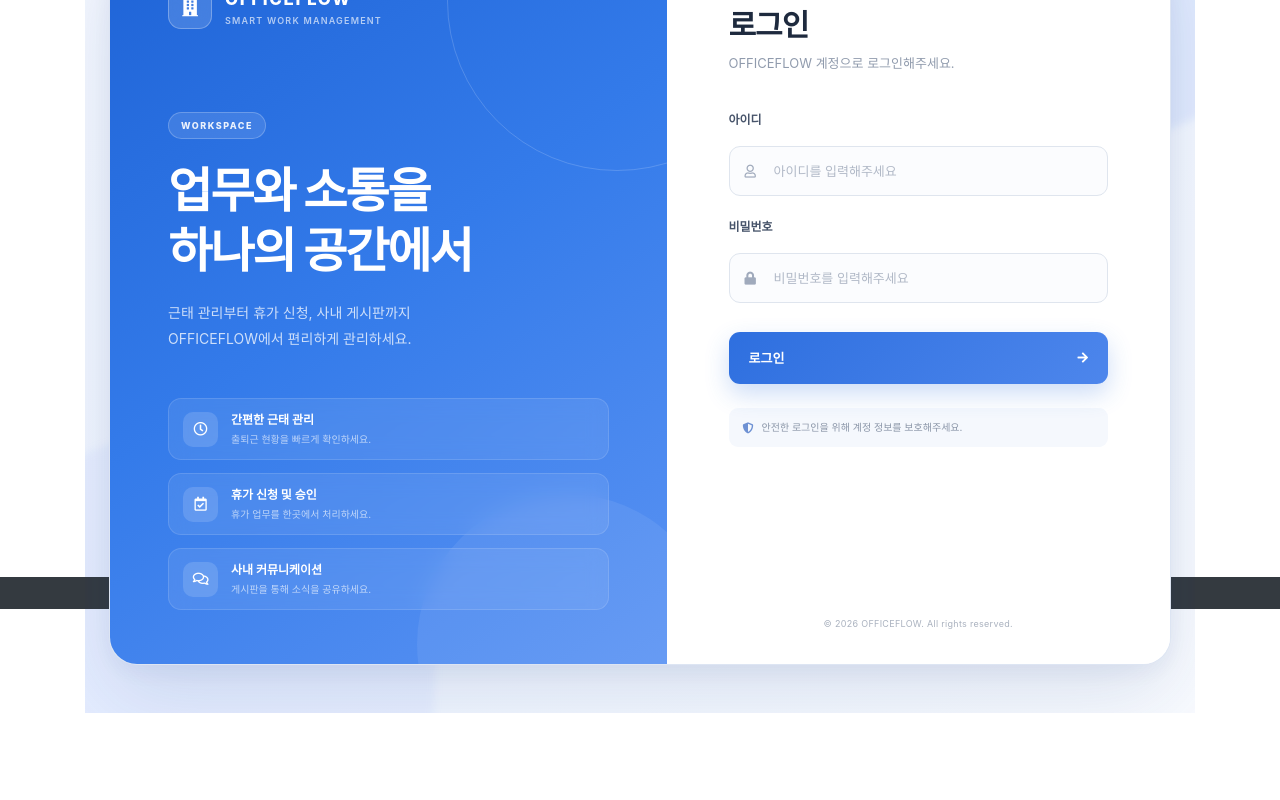
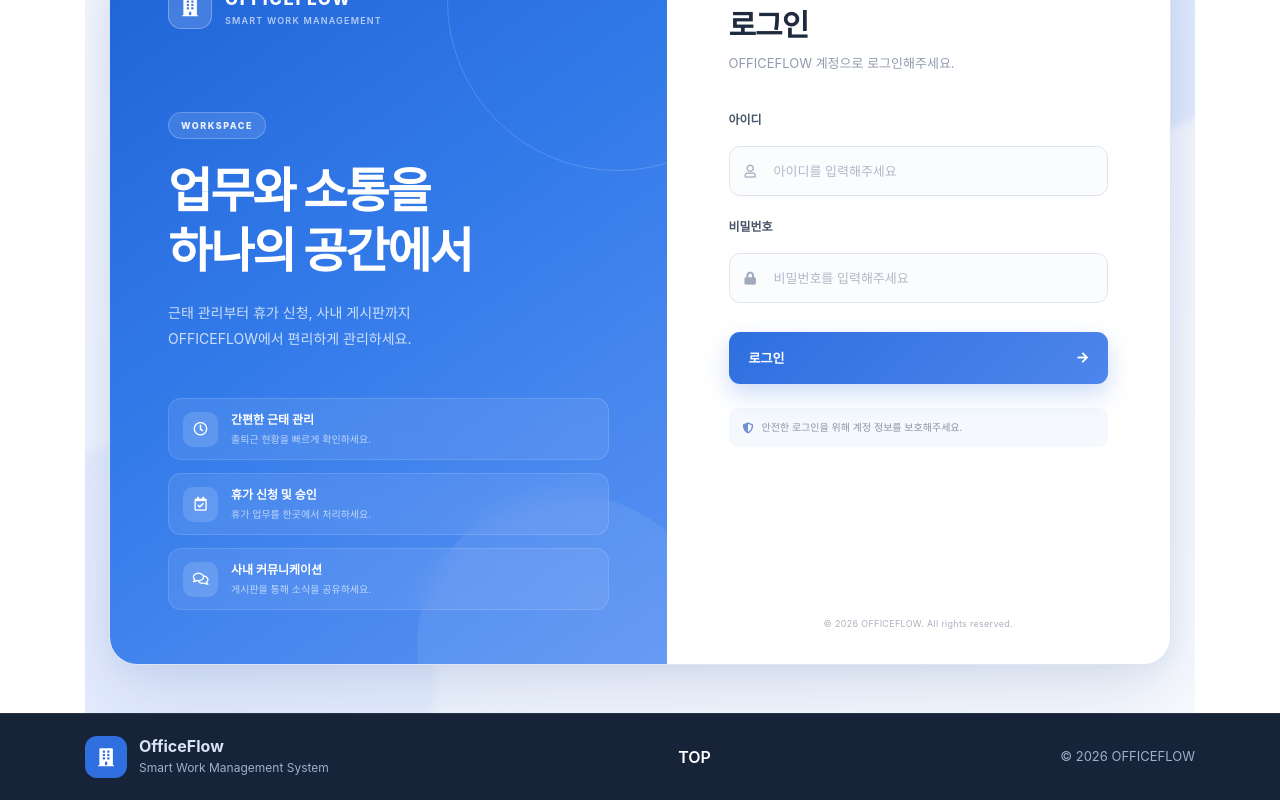
Before and after one commit to evergreen93/bbs-project, a React (Create React App) app in the folder frontend/: page / in a window 1280 px wide. Shown: the part 191-991 px from the top of the page. Before the commit the page ends 904 px from the top, so only its background shows below. Built offline with nearby package versions, Linux system fonts and the light colour scheme.

Commit message:
Redesign footer UI

```diff
--- a/frontend/src/Components/app/Footer.js
+++ b/frontend/src/Components/app/Footer.js
@@ -1,21 +1,32 @@
-import "../../css/footer.css"
+import "../../css/footer.css";
 
 function Footer() {
-	return (
-        <footer className="py-1 bg-dark text-light footer">
-          <div className="container text-center">
-            <ul className="nav justify-content-center mb-3">
-              <li className="nav-item">
-                <a className="nav-link text-light" href="/">Top</a>
-              </li>
-            </ul>
+    return (
+        <footer className="office-footer">
+            <div className="container office-footer-container">
 
-            <p>
-              <small>Copyright &copy;</small>
-            </p>
-          </div>
+                <div className="office-footer-left">
+                    <div className="office-footer-logo">
+                        <i className="fas fa-building"></i>
+                    </div>
+
+                    <div>
+                        <h6>OfficeFlow</h6>
+                        <p>Smart Work Management System</p>
+                    </div>
+                </div>
+
+                <div className="office-footer-center">
+                    <a href="/">TOP</a>
+                </div>
+
+                <div className="office-footer-right">
+                    © 2026 OFFICEFLOW
+                </div>
+
+            </div>
         </footer>
-	);
+    );
 }
 
 export default Footer;
--- a/frontend/src/css/footer.css
+++ b/frontend/src/css/footer.css
@@ -1,30 +1,77 @@
-.footer {
-	position: fixed;
-	left: 0;
-	bottom: 0;
-	width: 100%;
-	height: 32px;
+.office-footer{
+	position:relative;
+	z-index:20;
+	clear:both;
 
-	padding: 0;
-	display: flex;
-	justify-content: center;
-	align-items: center;
+	background:#162338;
+	color:#d9e4f7;
+
+	padding:22px 0;
+
+	border-top:1px solid rgba(255,255,255,.08);
 }
 
-.footer ul,
-.footer p {
-	margin: 0;
+.office-footer-container{
+	display:flex;
+	align-items:center;
+	justify-content:space-between;
+	flex-wrap:wrap;
+	gap:20px;
 }
 
-.footer .nav {
-	margin-bottom: 0 !important;
+.office-footer-left{
+	display:flex;
+	align-items:center;
+	gap:12px;
 }
 
-.footer .nav-link {
-	padding: 0;
-	line-height: 32px;
+.office-footer-logo{
+	width:42px;
+	height:42px;
+
+	border-radius:12px;
+
+	display:flex;
+	align-items:center;
+	justify-content:center;
+
+	background:#2f6fe0;
+	color:white;
+
+	font-size:18px;
 }
 
-.footer small {
-	display: none;
+.office-footer-left h6{
+	margin:0;
+	font-weight:700;
 }
+
+.office-footer-left p{
+	margin:2px 0 0;
+	font-size:12px;
+	color:#9fb0cb;
+}
+
+.office-footer-center a{
+	color:white;
+	font-weight:600;
+	text-decoration:none;
+}
+
+.office-footer-center a:hover{
+	color:#78a9ff;
+}
+
+.office-footer-right{
+	font-size:13px;
+	color:#9fb0cb;
+}
+
+@media(max-width:768px){
+
+	.office-footer-container{
+		flex-direction:column;
+		text-align:center;
+	}
+
+}
```
